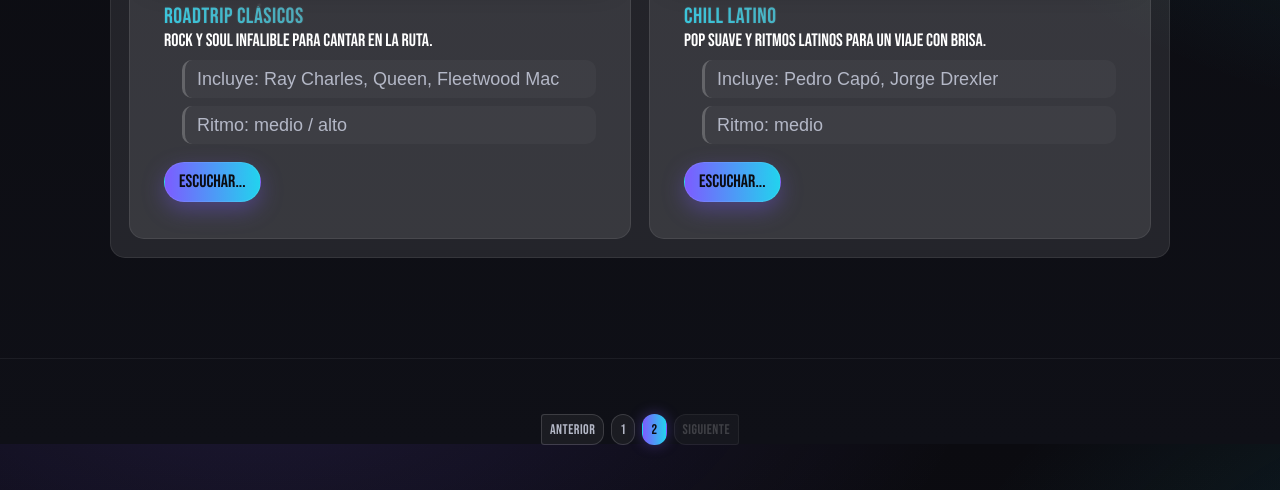
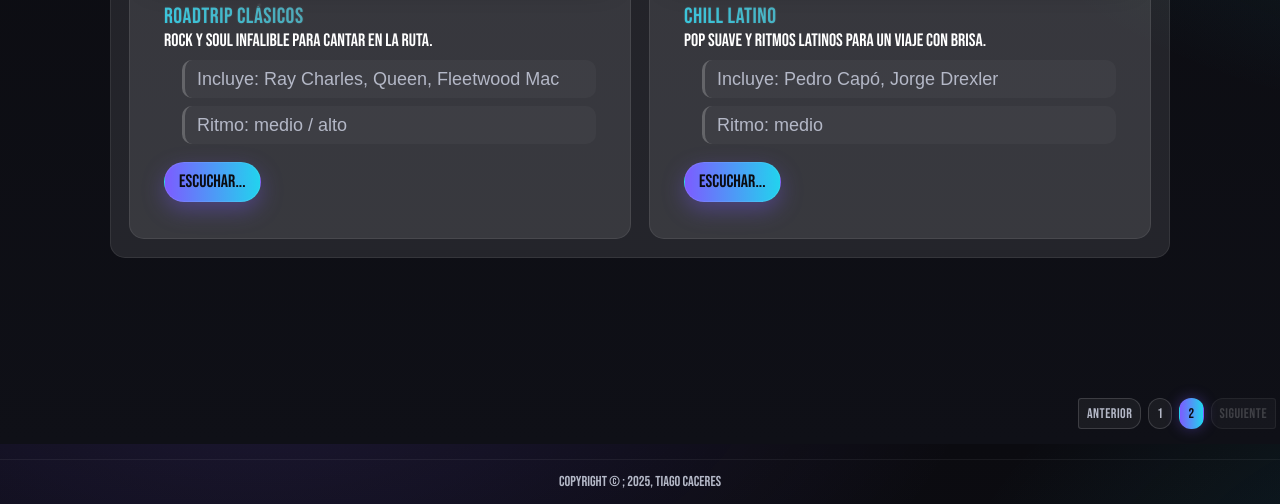
Before and after one commit to Tiago-caceres/Tarea-Repo-M1, a website: page playList.html in a window 1280 px wide. Shown: the part 1956-2460 px from the top of the page. Drawn offline with nearby package versions, Linux system fonts and the light colour scheme; a web font is replaced by a local one.

Commit message:
copyright segunda pagina

```diff
--- a/playList.html
+++ b/playList.html
@@ -121,9 +121,7 @@
       </section>
     </div>
   </main>
-
-  <footer>
-      <nav aria-label="...">
+  <nav aria-label="...">
         <ul class="pagination pagination-sm justify-content-end">
             <li class="page-item ">
             <a class="page-link" href="index.html" >Anterior</a>
@@ -137,6 +135,8 @@
             </li>
         </ul>
         </nav>
+  <footer>
+       <h4 >Copyright © ; 2025, Tiago Caceres</h4>
   </footer>
 </body>
 </html>
```
